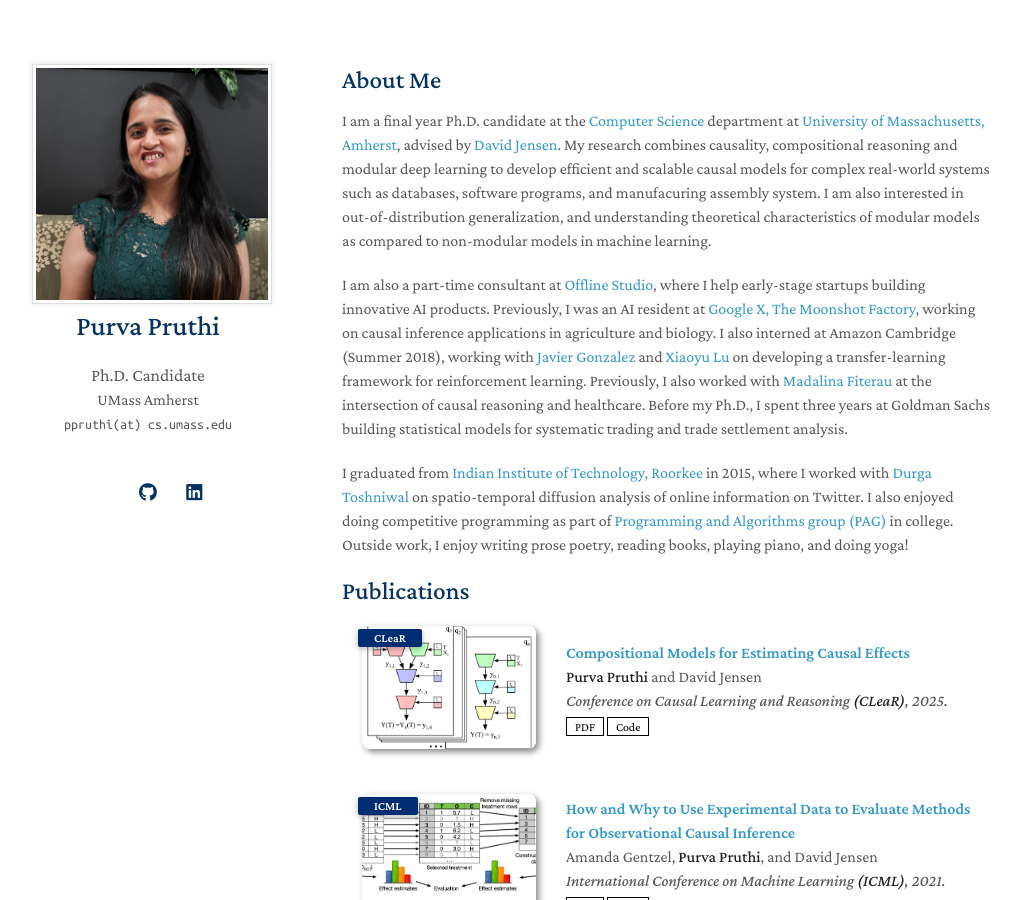
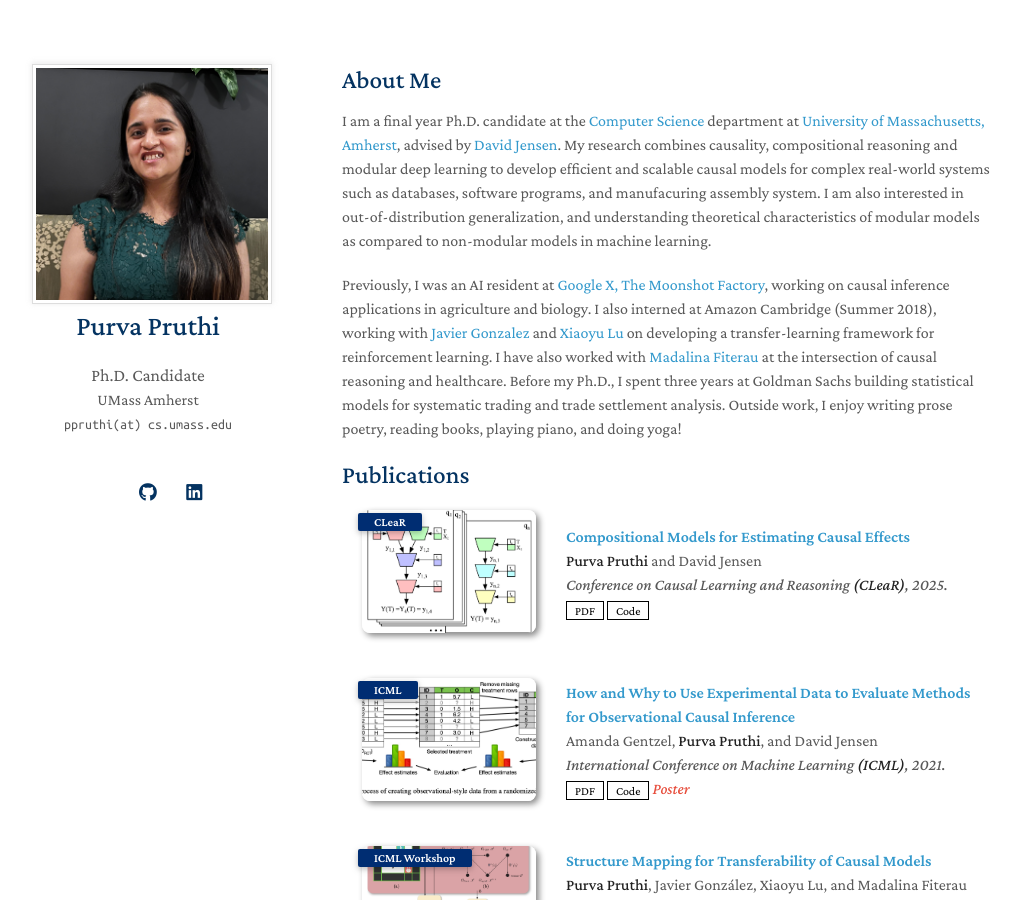
Before and after one commit to purvapruthi/purvapruthi.github.io, a Jekyll site: the page built from index.md, in a window 1280 px wide and 900 px high. Shown: the whole window, without its empty margins (128-1149 px from the left). Built offline with Jekyll 4.4.1, drawn with Linux system fonts in a browser that asks for light colours; a style sheet for code colours, icons or effects is not loaded.

Commit message:
updated bio

```diff
--- a/index.md
+++ b/index.md
@@ -6,11 +6,7 @@ layout: homepage
 
 I am a final year Ph.D. candidate at the [Computer Science](https://www.cics.umass.edu/) department at [University of Massachusetts, Amherst](https://www.umass.edu/), advised by [David Jensen](https://groups.cs.umass.edu/jensen/). My research combines causality, compositional reasoning and modular deep learning to develop efficient and scalable causal models for complex real-world systems such as databases, software programs, and manufacuring assembly system. I am also interested in out-of-distribution generalization, and understanding theoretical characteristics of modular models as compared to non-modular models in machine learning.
 
-I am also a part-time consultant at [Offline Studio](https://www.offlinestudio.com/), where I help early-stage startups building innovative AI products. Previously, I was an AI resident at [Google X, The Moonshot Factory](https://x.company/), working on causal inference applications in agriculture and biology. I also interned at Amazon Cambridge (Summer 2018), working with [Javier Gonzalez](https://www.microsoft.com/en-us/research/people/jagonz/) and [Xiaoyu Lu](https://xiaoyulu2014.github.io/) on developing a transfer-learning framework for reinforcement learning. Previously, I also worked with [Madalina Fiterau](https://www.cs.cmu.edu/~mfiterau/) at the intersection of causal reasoning and healthcare. Before my Ph.D., I spent three years at Goldman Sachs building statistical models for systematic trading and trade settlement analysis.
-
-
-I graduated from [Indian Institute of Technology, Roorkee](https://iitr.ac.in/) in 2015, where I worked with [Durga Toshniwal](http://www.durgatoshniwal.in/) on spatio-temporal diffusion analysis of online information on Twitter. I also enjoyed doing competitive programming as part of [Programming and Algorithms group (PAG)](https://pag.iitr.ac.in/) in college.
-Outside work, I enjoy writing prose poetry, reading books, playing piano, and doing yoga!
+Previously, I was an AI resident at [Google X, The Moonshot Factory](https://x.company/), working on causal inference applications in agriculture and biology. I also interned at Amazon Cambridge (Summer 2018), working with [Javier Gonzalez](https://www.microsoft.com/en-us/research/people/jagonz/) and [Xiaoyu Lu](https://xiaoyulu2014.github.io/) on developing a transfer-learning framework for reinforcement learning. I have also worked with [Madalina Fiterau](https://www.cs.cmu.edu/~mfiterau/) at the intersection of causal reasoning and healthcare. Before my Ph.D., I spent three years at Goldman Sachs building statistical models for systematic trading and trade settlement analysis. Outside work, I enjoy writing prose poetry, reading books, playing piano, and doing yoga!
 
 {% include_relative _includes/publications.md %}
 
```
